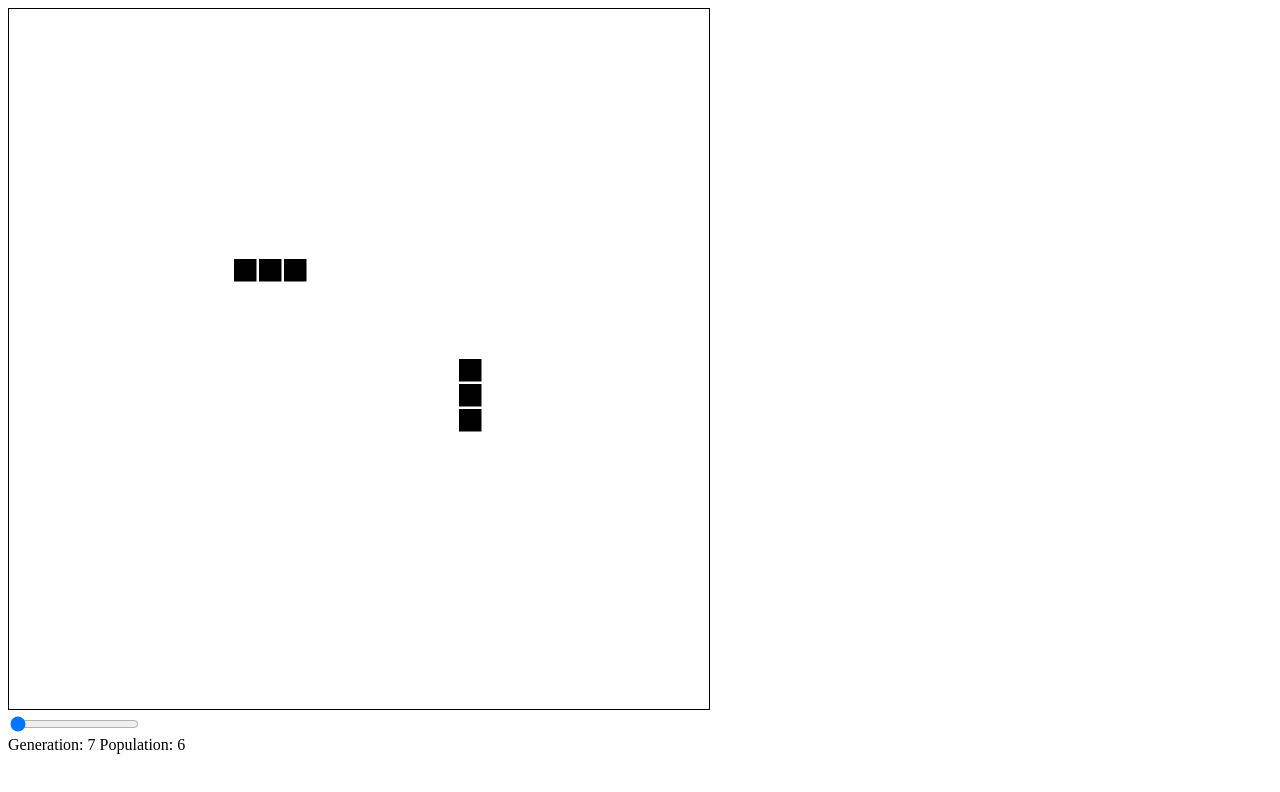
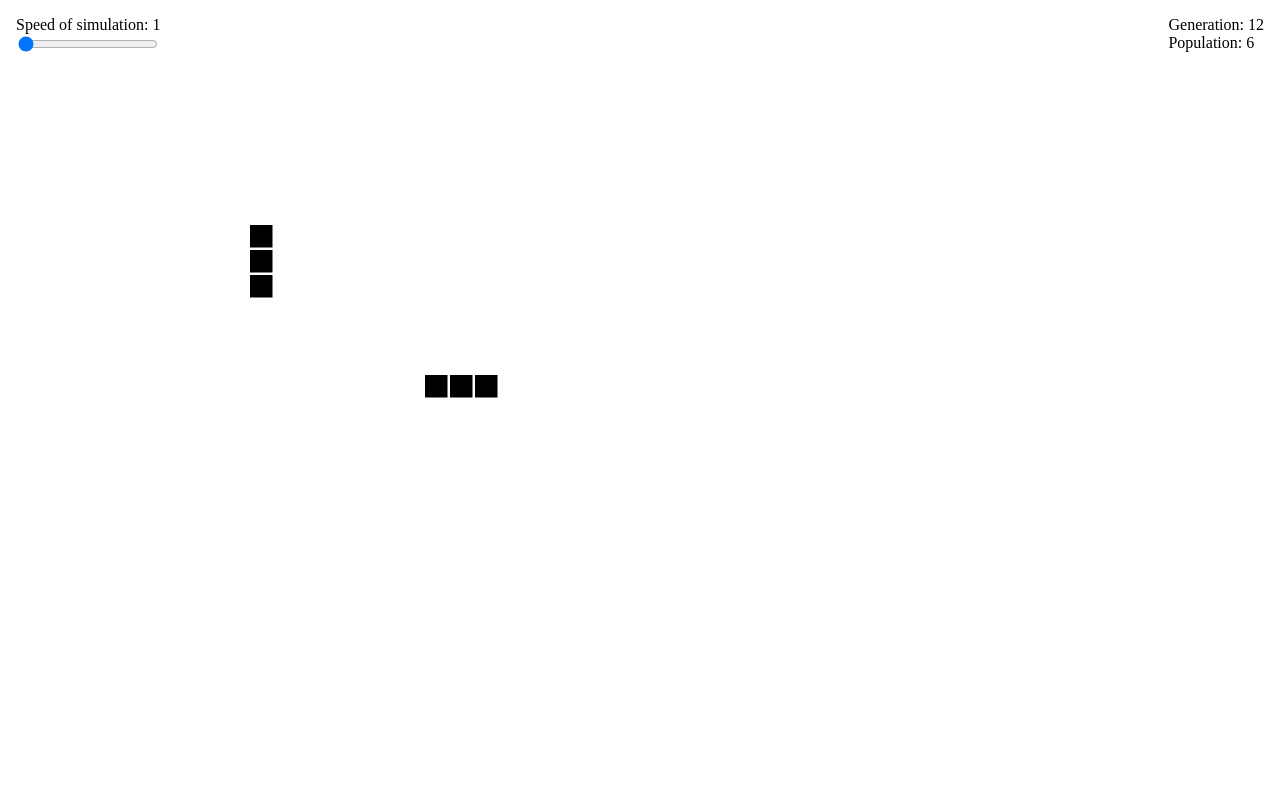
Before and after one commit to tsepton/life, a SvelteKit app: page / in a window 1280 px wide. Shown: the top 792 px of the page. Built offline with nearby package versions, Linux system fonts and the light colour scheme.

Commit message:
Update UI and user control

```diff
--- a/src/app.html
+++ b/src/app.html
@@ -7,6 +7,12 @@
 		%sveltekit.head%
 	</head>
 	<body data-sveltekit-preload-data="hover">
-		<div style="display: contents">%sveltekit.body%</div>
+		%sveltekit.body%
 	</body>
+	<style>
+		html, body {
+			margin: 0;
+			padding: 0;
+		}
+	</style>
 </html>
--- a/src/routes/+page.svelte
+++ b/src/routes/+page.svelte
@@ -6,13 +6,13 @@
 		y: number;
 	};
 
-	let speed = 10;
+	let speed = 1;
 
 	let interval: number | undefined;
 
 	type State = Cell[];
 
-	let board: HTMLCanvasElement;
+	let board: HTMLCanvasElement | undefined;
 
 	let initializationState: State = [
 		{ x: 2, y: 2 },
@@ -95,25 +95,74 @@
 	}
 
 	onMount(() => {
-		return () => clearInterval(interval);
+		const onWindowResize = () => {
+			if (!board) return;
+			board.width = window.innerWidth;
+			board.height = window.innerHeight;
+		};
+
+		window.addEventListener('resize', onWindowResize);
+		onWindowResize();
+
+		return () => {
+			clearInterval(interval);
+			window.removeEventListener('resize', onWindowResize);
+		};
 	});
 
 	$: {
 		clearInterval(interval);
-		interval = setInterval(() => {
-			currentState = computeNextState(currentState ?? initializationState);
-			generationIndex += 1;
-		}, 10000 / speed);
+		interval = setInterval(
+			() => {
+				currentState = computeNextState(currentState ?? initializationState);
+				generationIndex += 1;
+			},
+			(21 - speed) ** 2
+		);
 	}
 
 	$: generationIndex, drawBoard(currentState ?? []);
 </script>
 
-<canvas bind:this={board} width="700" height="700" style="border: 1px solid black;"></canvas>
-<div>
-	<input type="range" min="10" max="1000" bind:value={speed} />
-	<div>
-		<span> Generation: {generationIndex} </span>
-		<span> Population: {currentState?.length ?? 0} </span>
+<main>
+	<canvas bind:this={board}></canvas>
+	<div class="overlay-ui">
+		<div class="flex-col">
+			Speed of simulation: {speed}
+			<input type="range" min="1" max="20" bind:value={speed} />
+		</div>
+		<div class="flex-col">
+			<span> Generation: {generationIndex} </span>
+			<span> Population: {currentState?.length ?? 0} </span>
+		</div>
 	</div>
-</div>
+</main>
+
+<style>
+	main {
+		overflow: hidden;
+		height: 100vh;
+	}
+
+	.overlay-ui {
+		position: absolute;
+		top: 0;
+		left: 0;
+		right: 0;
+		background-color: rgba(255, 255, 255, 0.5);
+		display: flex;
+		justify-content: space-between;
+		padding: 1rem;
+	}
+
+	.flex-col {
+		display: flex;
+		flex-direction: column;
+	}
+
+	canvas {
+		background-color: white;
+		padding: 0;
+		margin: 0;
+	}
+</style>
```
